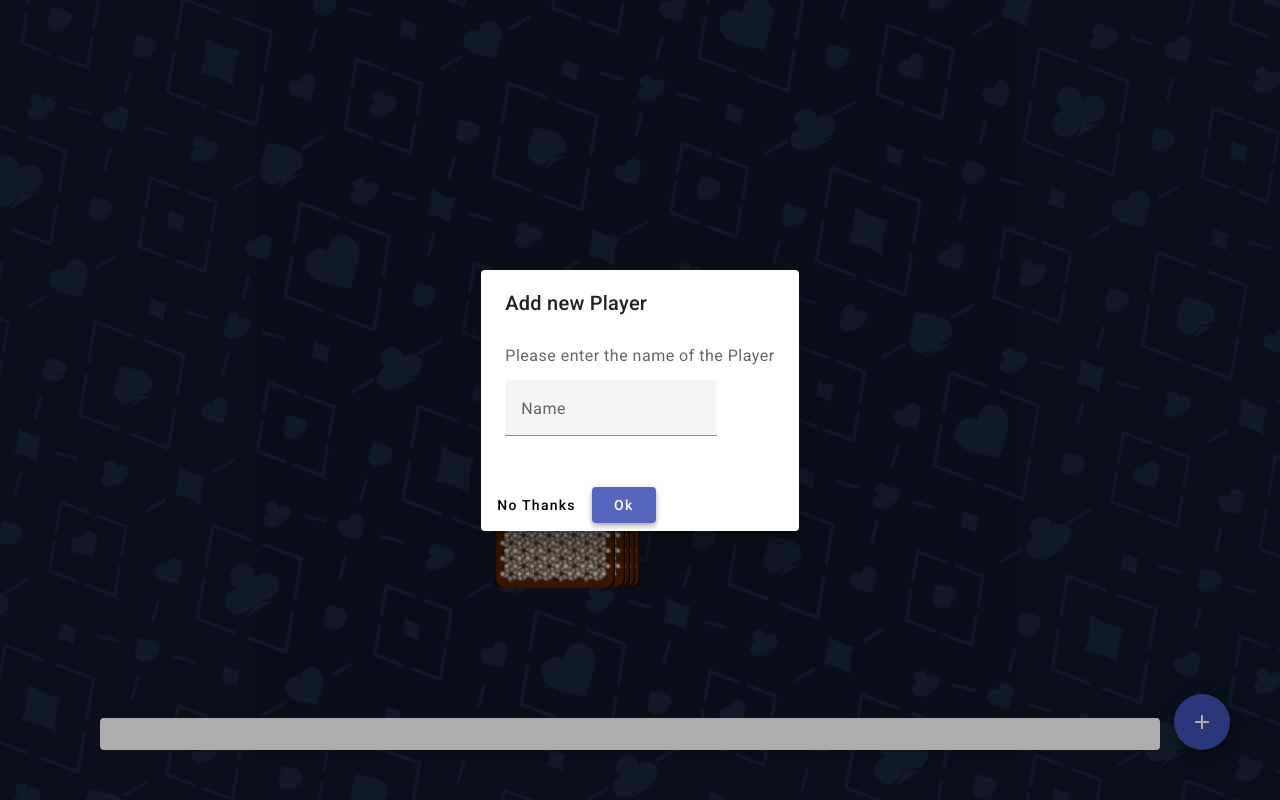
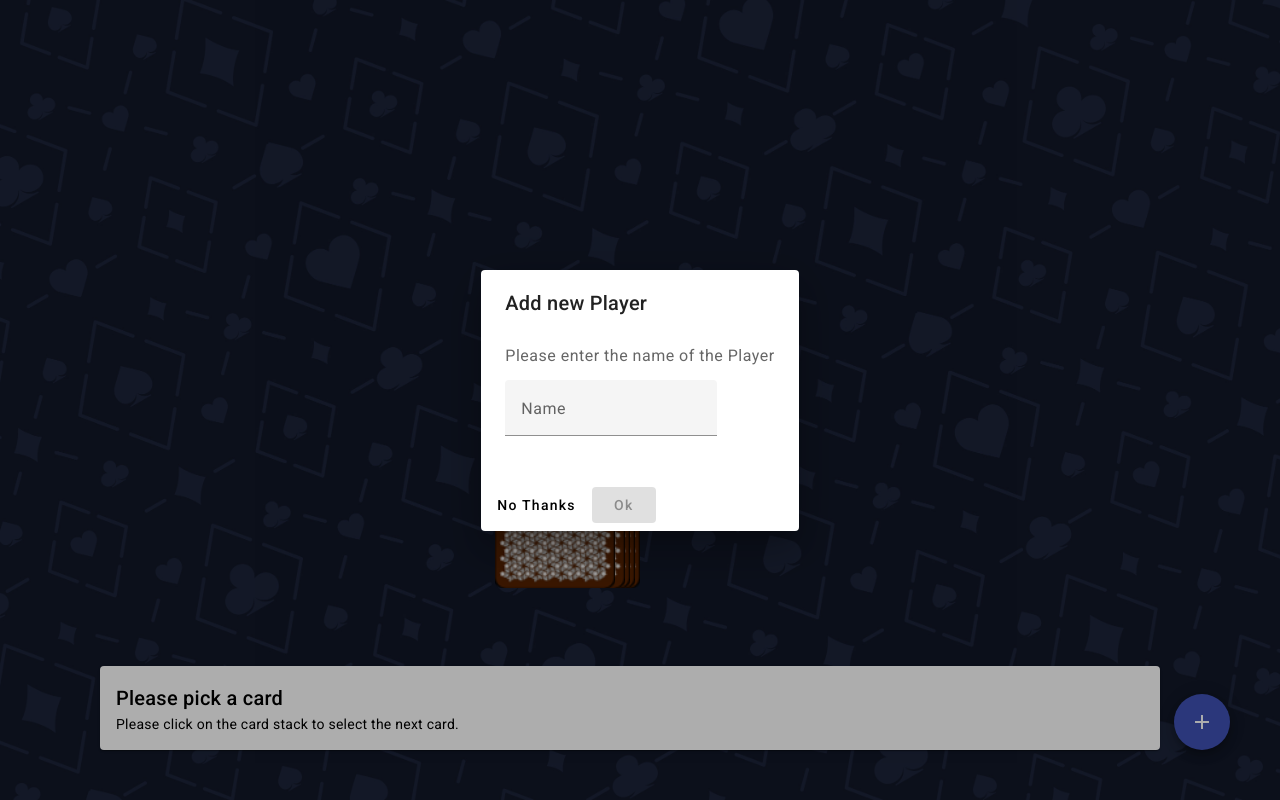
Before and after one commit to lucas-hmchr/ringoffire, an Angular app: page /game in a window 1280 px wide. Both pictures are taken after a click on the button "add". Built offline with nearby package versions, Linux system fonts and the light colour scheme.

Commit message:
bug fixes

```diff
--- a/src/app/dialog-add-player/dialog-add-player.component.html
+++ b/src/app/dialog-add-player/dialog-add-player.component.html
@@ -8,5 +8,5 @@
 </mat-dialog-content>
 <mat-dialog-actions>
   <button mat-button (click)="onNoClick()">No Thanks</button>
-  <button mat-raised-button [mat-dialog-close]="name" cdkFocusInitial color="primary">Ok</button>
+  <button mat-raised-button [disabled]="name.length == 0" [mat-dialog-close]="name" cdkFocusInitial color="primary">Ok</button>
 </mat-dialog-actions>
--- a/src/app/dialog-add-player/dialog-add-player.component.ts
+++ b/src/app/dialog-add-player/dialog-add-player.component.ts
@@ -1,6 +1,6 @@
 import { CommonModule } from '@angular/common';
 import { Component } from '@angular/core';
-import { MatDialogModule } from '@angular/material/dialog';
+import { MatDialog, MatDialogModule, MatDialogRef } from '@angular/material/dialog';
 import { MatFormFieldModule } from '@angular/material/form-field';
 import { MatInputModule } from '@angular/material/input';
 import { FormsModule } from '@angular/forms';
@@ -23,11 +23,9 @@ import { MatButtonModule } from '@angular/material/button';
 export class DialogAddPlayerComponent {
   name: string = '';
 
+  constructor(private dialogRef: MatDialogRef<DialogAddPlayerComponent>){}
+
   onNoClick() {
-    // später kannst du hier den Dialog schließen
-  }
-
-  animal() {
-    return this.name; // nur Beispiel-Rückgabe
+    this.dialogRef.close()
   }
 }
--- a/src/app/game-info/game-info.component.html
+++ b/src/app/game-info/game-info.component.html
@@ -1,10 +1,10 @@
 <mat-card>
     <mat-card-header>
         <mat-card-title>
-            {{ title }}
+            {{  card ? title : 'Please pick a card'  }}
         </mat-card-title>
     </mat-card-header>
     <mat-card-content>
-    {{ description }}
+    {{ card ? description : 'Please click on the card stack to select the next card.' }}
     </mat-card-content>
 </mat-card>
--- a/src/app/game/game.component.ts
+++ b/src/app/game/game.component.ts
@@ -49,7 +49,9 @@ export class GameComponent implements OnInit {
     const dialogRef = this.dialog.open(DialogAddPlayerComponent);
 
     dialogRef.afterClosed().subscribe(name => {
-      this.game?.players.push(name)
+      if (name && name.length > 0) {
+        this.game?.players.push(name);
+      }
 
     })
   }
```
